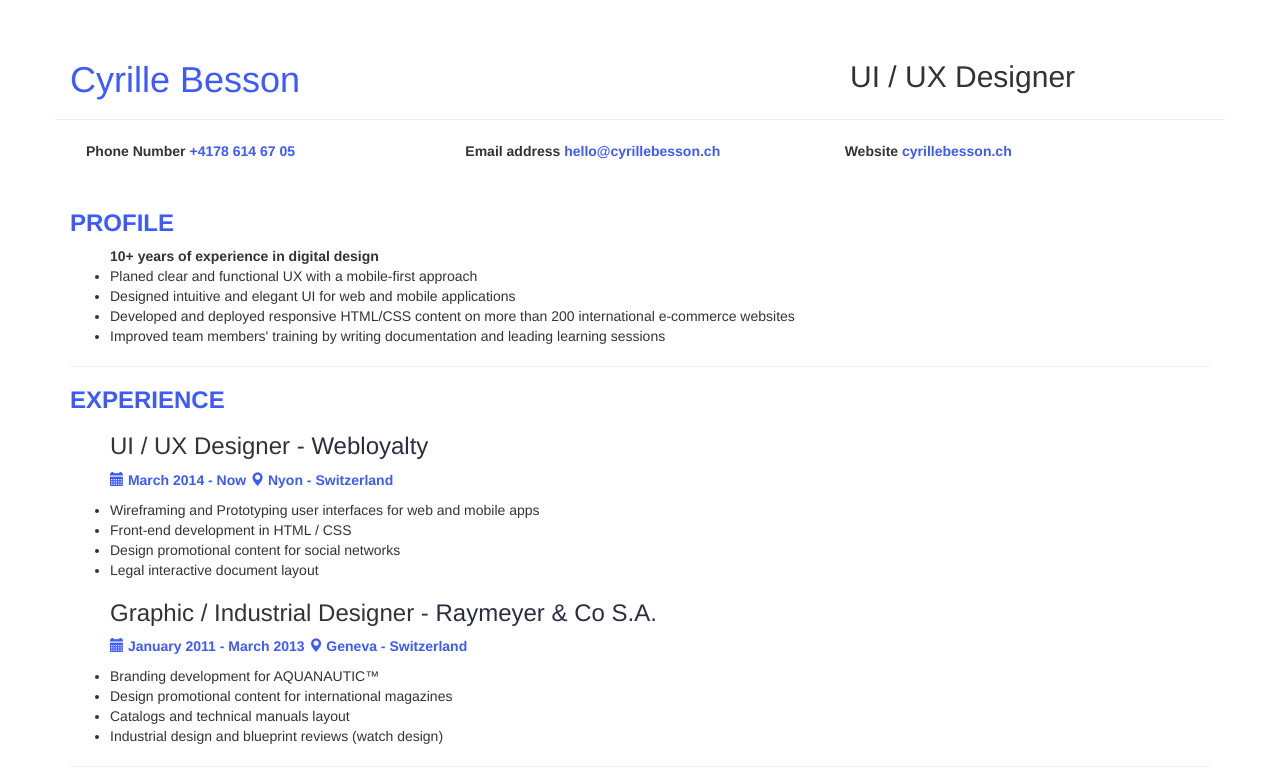
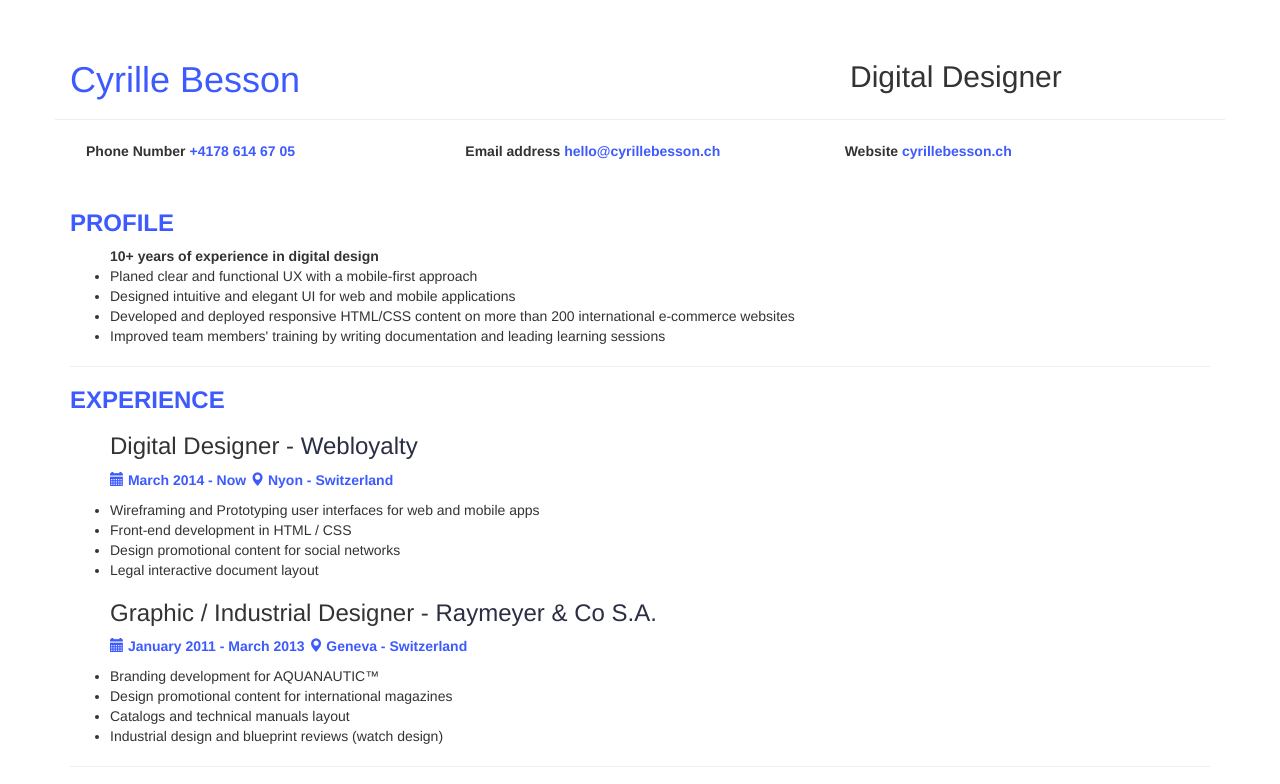
Before and after one commit to cyrillebesson/Resume, a plain HTML site: page index.html in a window 1280 px wide. Shown: the top 784 px of the page. Drawn offline with nearby package versions, Linux system fonts and the light colour scheme.

Commit message:
Update index.html

```diff
--- a/index.html
+++ b/index.html
@@ -154,7 +154,7 @@
 
     <h1 class="col-md-8">Cyrille Besson</h1>
 
-    <h2 class="col-md-4">UI / UX Designer</h2>
+    <h2 class="col-md-4">Digital Designer</h2>
 
   </header>
 
@@ -203,7 +203,7 @@
 
       <section class="blog-post">
 
-        <h3 class="blog-post-title">UI / UX Designer - <a
+        <h3 class="blog-post-title">Digital Designer - <a
             href="https://webloyalty.co.uk/?utm_source=wl.com&utm_medium=site&utm_campaign=wl.com_nw"
             target="_blank">Webloyalty</a></h3>
 
```
